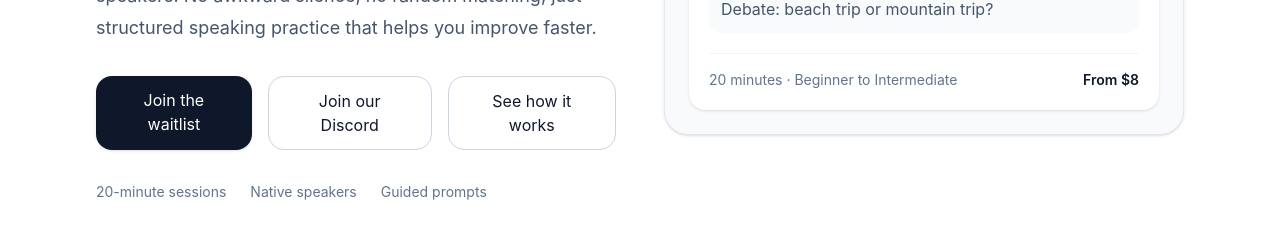
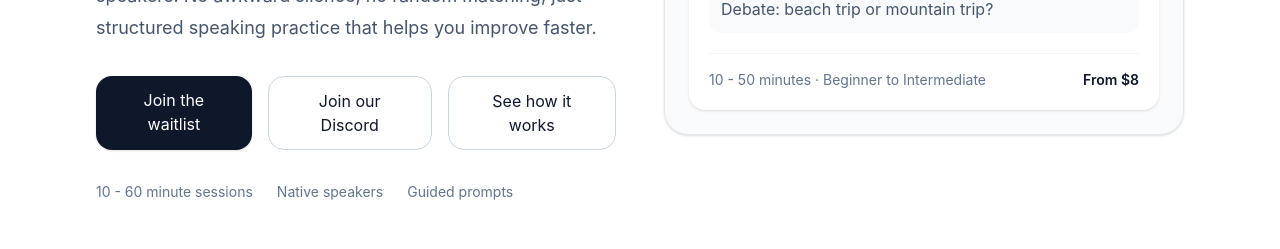
Before and after one commit to DSprague67/converso, a React (Vite) app: page / in a window 1280 px wide. Shown: the part 551-800 px from the top of the page. Built offline with nearby package versions, Linux system fonts and the light colour scheme; the HTML template or start-up script is replaced by a standard one.

Commit message:
session time change

```diff
--- a/src/App.jsx
+++ b/src/App.jsx
@@ -12,7 +12,7 @@ export default function LanguageConversationLandingPage() {
       joinWaitlist: "Join the waitlist",
       joinDiscord: "Join our Discord",
       seeHowItWorks: "See how it works",
-      quick1: "20-minute sessions",
+      quick1: "10 - 60 minute sessions",
       quick2: "Native speakers",
       quick3: "Guided prompts",
       sampleLabel: "Sample Session",
@@ -20,7 +20,7 @@ export default function LanguageConversationLandingPage() {
       sample1: "Describe your favorite place you have visited.",
       sample2: "Ask your partner where they would travel if money were no object.",
       sample3: "Debate: beach trip or mountain trip?",
-      sampleFooter: "20 minutes · Beginner to Intermediate",
+      sampleFooter: "10 - 50 minutes · Beginner to Intermediate",
       samplePrice: "From $8",
       howTitle: "How it works",
       howText:
@@ -70,7 +70,7 @@ export default function LanguageConversationLandingPage() {
       joinWaitlist: "Únete a la lista de espera",
       joinDiscord: "Únete a nuestro Discord",
       seeHowItWorks: "Ver cómo funciona",
-      quick1: "Sesiones de 20 minutos",
+      quick1: "Sesiones de 10 - 60 minutos",
       quick2: "Hablantes nativos",
       quick3: "Guías de conversación",
       sampleLabel: "Sesión de ejemplo",
@@ -79,7 +79,7 @@ export default function LanguageConversationLandingPage() {
       sample2:
         "Pregúntale a tu compañero a dónde viajaría si el dinero no fuera un problema.",
       sample3: "Debate: ¿playa o montaña?",
-      sampleFooter: "20 minutos · Principiante a intermedio",
+      sampleFooter: "10 - 60 minutos · Principiante a intermedio",
       samplePrice: "Desde $8",
       howTitle: "Cómo funciona",
       howText:
```
